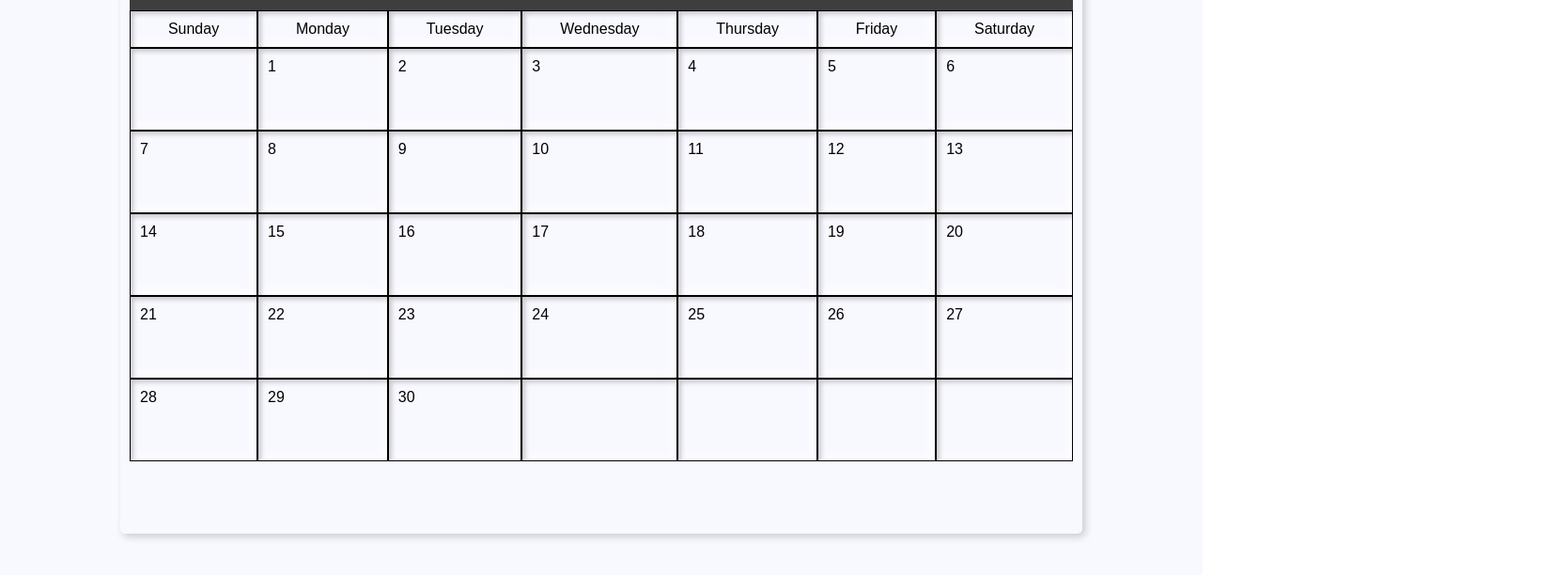
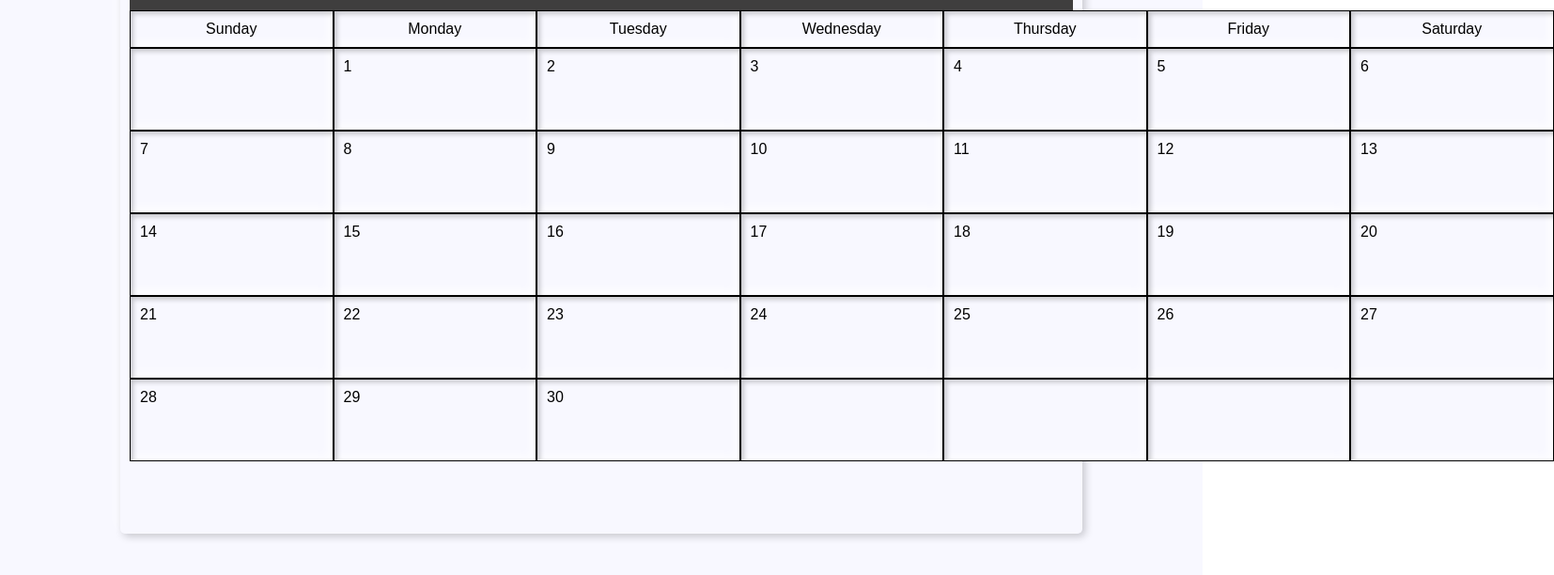
Before and after one commit to mskNeo/interactive-2021, a plain HTML site: page exercises/calendar/index.html in a window 1280 px wide. Shown: the part 152-764 px from the top of the page at 94% size, 1654 px wide, since content can reach past the window. Drawn offline with Linux system fonts and the light colour scheme.

Commit message:
made all days of equal width

```diff
--- a/exercises/calendar/style.css
+++ b/exercises/calendar/style.css
@@ -37,7 +37,7 @@
   margin: -1px 0px 0px 0px;
   height: 60vh;
   display: grid;
-  grid-template-columns: repeat(7, auto);
+  grid-template-columns: repeat(7, 216.5px);
   grid-template-rows: 2.5em auto;
 }
 
```
